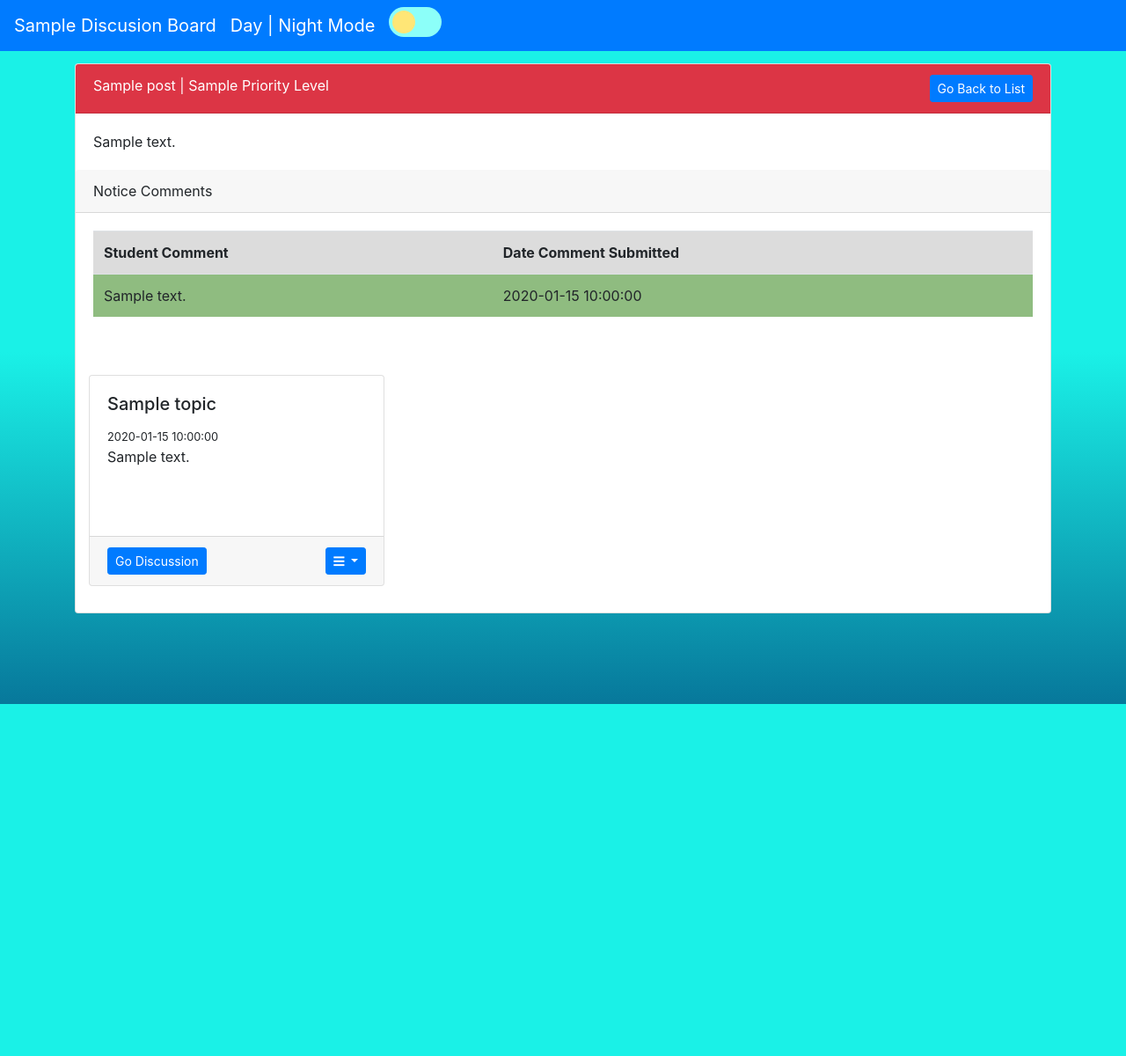
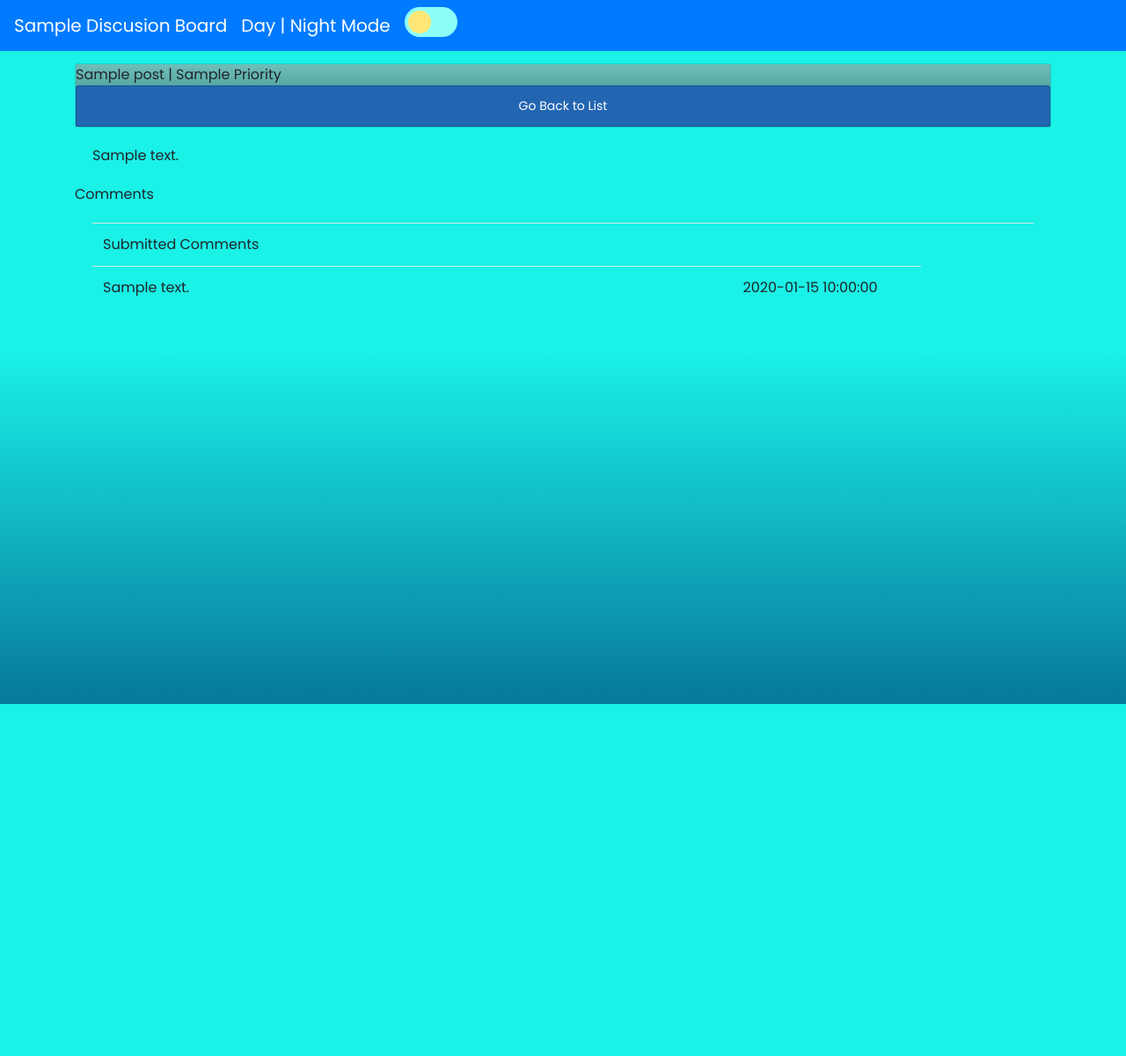
Before and after one commit to Brennan2107/U1930545_Code_WM393_Assignment2, a Flask app: template templates/detail.html in a window 1280 px wide. Shown: the whole page at 88% size. Run offline with Flask 2, Linux system fonts and the light colour scheme; the template is opened without the code that fills it: most values are stand-ins (such as "Sample title", 1, 10 or a date in 2020); some libraries are stand-ins or nearby versions.

Commit message:
Comment board UI

```diff
--- /dev/null
+++ b/static/sweetalert2/noticeCommentPage.css
@@ -0,0 +1,49 @@
+@import url('https://fonts.googleapis.com/css2?family=Poppins:wght@200;300;400;500;600;700&display=swap');
+*{
+    margin: 0;
+    padding: 0;
+    box-sizing: border-box;
+    /*Whole system will use the same font 'Poppins'*/
+    font-family: 'Poppins', sans-serif;
+}
+
+
+.container .card{
+    background: linear-gradient(180deg, #a1a1a1a2, #3131319d 100%) no-repeat center center fixed;
+    -webkit-background-size: cover;
+    -moz-background-size: cover;
+    -o-background-size: cover;
+    background-size: cover;
+}
+
+.container .card .card-header{
+    font-weight: 900;
+    font-size: 30px;
+    color: white;
+}
+
+/* Padding and colour configuration for buttons */
+.btn-group-sm > .btn, .btn-sm {
+    padding: .75rem .45rem;
+    color: #fff;
+    background-color: #2265b1;
+    border-color: #04366b4f;
+}
+
+.container .card .card-body .table{
+    width: cover;
+    font-family: Ubuntu;
+    border-radius: 10px;
+    background: linear-gradient(180deg, #9e9e9ec7, #5f5f5f96 100%);
+    line-height: 50px;
+    color: white;
+    box-shadow: 5px 5px 10px rgba(255, 255, 255, 0.342);
+    margin-bottom: 30px;
+  }
+
+.container .card .card-body .table tr:first-child td{
+    border-radius: 10px;
+    background: linear-gradient(320deg, #a7a9ac, #707070 100%);
+    font-weight: 500;
+    font-size: 23px;
+}
--- a/templates/detail.html
+++ b/templates/detail.html
@@ -1,8 +1,29 @@
 {% extends "layout.html" %} {% block content %}
+<link href="{{ url_for('static', filename='sweetalert2/noticeCommentPage.css') }}" rel="stylesheet" >
 <section class="container">
     <div class="card">
-        <div class="card-header bg-danger text-white">
-            {{ post.title }} | {{ post.noticePriority }} Priority Level
+
+    <!-- Header colour for High priority notice-->
+    {% if post.noticePriority == "High" %}
+        <div class="card-header" style="background: #ff0000;">
+    {% endif %}
+
+    <!-- Header colour for Medium priority notice-->
+    {% if post.noticePriority == "Medium" %}
+        <div class="card-header" style="background: #ff8800;">
+    {% endif %}
+
+    <!-- Header colour for Low priority notice-->
+    {% if post.noticePriority == "Low" %}
+        <div class="card-header" style="background: #00b0e6;">
+    {% endif %}
+
+    <!-- Header colour for N/A priority notice-->
+    {% if post.noticePriority == "N/A" %}
+        <div class="card-header" style="background: #c2c2c2;">
+    {% endif %}
+
+            {{ post.title }} | {{ post.noticePriority }} Priority
             <a class="btn btn-sm btn-primary float-right" href="{{ url_for('list', indexID=discussion.id) }}">Go Back to List</a>
         </div>
         <div class="card-body">
@@ -10,8 +31,26 @@
         </div>
                 <!--Notice Comments heading including Submit New Comment button !!!Need to update href for the button!!! -->
             <form method="POST" action="{{url_for('savecomment', indexID=discussion.id, postID=post.id)}}">
-                <div class="card-header">
-                    Notice Comments
+            <!-- Header colour for High priority notice-->
+            {% if post.noticePriority == "High" %}
+                <div class="card-header" style="background: linear-gradient(180deg, #ff0000, #ff000094 100%);">
+            {% endif %}
+
+            <!-- Header colour for Medium priority notice-->
+            {% if post.noticePriority == "Medium" %}
+                <div class="card-header" style="background: linear-gradient(180deg, #ff8800, #ff8800a4 100%);">
+            {% endif %}
+
+            <!-- Header colour for Low priority notice-->
+            {% if post.noticePriority == "Low" %}
+                <div class="card-header" style="background: linear-gradient(180deg, #00b0e6, #00b0e6ab 100%);">
+            {% endif %}
+
+            <!-- Header colour for N/A priority notice-->
+            {% if post.noticePriority == "N/A" %}
+                <div class="card-header" style="background: linear-gradient(180deg, #c2c2c2, #c2c2c2a2 100%);">
+            {% endif %}
+                    Comments
                     {% if current_user.is_admin == false %}
                     <input class="btn btn-sm btn-primary float-right" type="submit" id="submit" value="Submit New Comment"> &nbsp;
                     {% endif %}
@@ -19,7 +58,7 @@
                 {% if current_user.is_admin == false %}
                 <div class="card-body">
                     <!--If user is a student they shouldn't see the add new comment bit they should only be able to see the Reply buttons-->
-                    <label for="title">Enter New Comment</label>
+                    <label style= "color: white; font-weight: 500; font-size: 23px;" for="title">Enter New Comment</label>
                     <input type="text" class="form-control" id="comment" name="comment">
                 </div>
                 {% endif %}
@@ -28,19 +67,16 @@
 
             <div class="card-body">
                 <table class="table">
-                        <tr bgcolor=#DCDCDC>
-                            <th>Student Comment</th>
-                            <th>Date Comment Submitted</th>
-                            {% if current_user.is_admin %}
-                            <th style="width:30px;"></th>
-                            {% endif %}
-                        </tr>
+                    <col style="width:68%">
+                    <col style="width:20%">
+                    <col style="width:12%">
+                    <tr>
+                        <td colspan="3">Submitted Comments</td>
                         {% for comment in post.comments %}
                             {% if comment.replies == [] %}
-                                <tr bgcolor=#CD5C5C>
                             {% else %}
-                                <tr bgcolor=#8FBC8>
                             {% endif %}
+                                <tr>
                                     <td>{{ comment.comment }}</td>
                                     <td>{{ comment.date }}</td>
                                     {% if current_user.is_admin %}
@@ -50,39 +86,23 @@
                                         </div>
                                     </td>
                                     {% endif %}
+                            {% if comment.replies != [] and current_user.is_admin == false %}
+                                    <td>
+                                        <div class="btn-group">
+                                            <a class="btn btn-sm btn-primary float-left" href="{{ url_for('reply', indexID=discussion.id, postID=post.id, commentID=comment.id) }}">View Replies</a>
+                                        </div>
+                                    </td>
+
+                            {% endif %}
+                            {% if comment.replies == [] and current_user.is_admin == false %}
+                                    <td>
+                                    </td>
+                            {% endif %}
                                 </tr>
-
+                    </tr>
                     {% endfor %}
                 </table>
-                </div>
 
-                <div class="card-body">
-                    <div class="row">
-                        {% for discussion in discussions %}
-                        <div class="card" style="margin:10px; width: 21rem; height:15rem;">
-                            <div class="card-body">
-                                <h5 class="card-title">{{ discussion.topic }}</h5>
-                                <small>{{ discussion.date }}</small>
-                                <p class="card-text">{{ discussion.description }}</p>
-                            </div>
-                            <div class="card-footer">
-                                <a href="{{ url_for('list', indexID=discussion.id) }}" class="btn btn-sm btn-primary">Go Discussion</a>
-                                <div class="btn-group float-right">
-                                    <button type="button" class="btn btn-primary btn-sm dropdown-toggle" data-toggle="dropdown" aria-haspopup="true" aria-expanded="false">
-                                        <i class="fas fa-bars"></i>
-                                    </button>
-                                    <div class="dropdown-menu">
-                                        <a class="dropdown-item" href="{{ url_for('form', indexID=discussion.id) }}">Update</a>
-                                        <a class="dropdown-item alertdiscussion" index_id="{{ discussion.id }}" href="#">Delete</a>
-                                    </div>
-                                </div>
-                            </div>
-                        </div>
-                        {% endfor %}
-                    </div>
-                </div>
-
-            </div>
 
 </section>
 {% endblock content %}
--- a/templates/list.html
+++ b/templates/list.html
@@ -13,7 +13,7 @@
                     <a class="dropdown-item" href="{{ url_for('formpost', indexID=discussion.id) }}">Write</a>
                 </div>
             </div>
-            <a style="margin-right:10px;" class="btn btn-sm btn-primary float-right" href="{{ url_for('discussion') }}">Go Back to Discussion</a>
+            <a  class="btn btn-sm btn-primary float-right" href="{{ url_for('discussion') }}">Go Back to Discussion</a>
         </div>
         <div class="card-body">
 
@@ -117,6 +117,7 @@
 
 
             <!-- N/A Priority Priority Table -->
+
             <table class="naPriorityTable" width="100%">
                 <col style="width:88%">
 	            <col style="width:12%">
```
Also changed, not shown: data.json (+1 -1 lines), static/sweetalert2/noticeListPageDesign.css (+8 -2 lines). Lines whose indentation alone changed are shown as unchanged.
